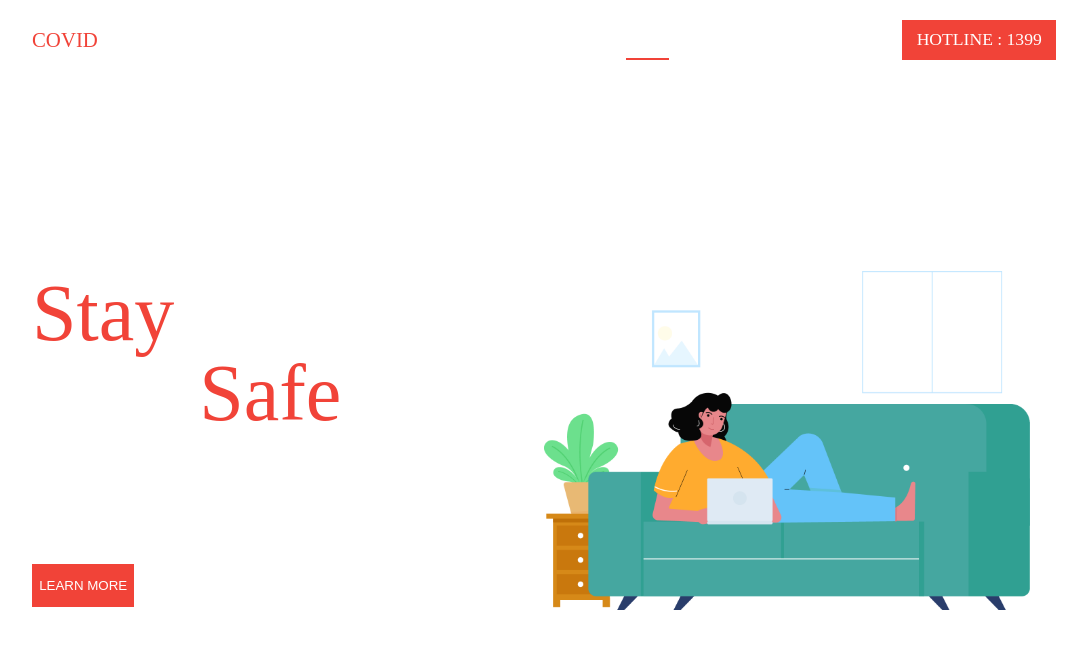
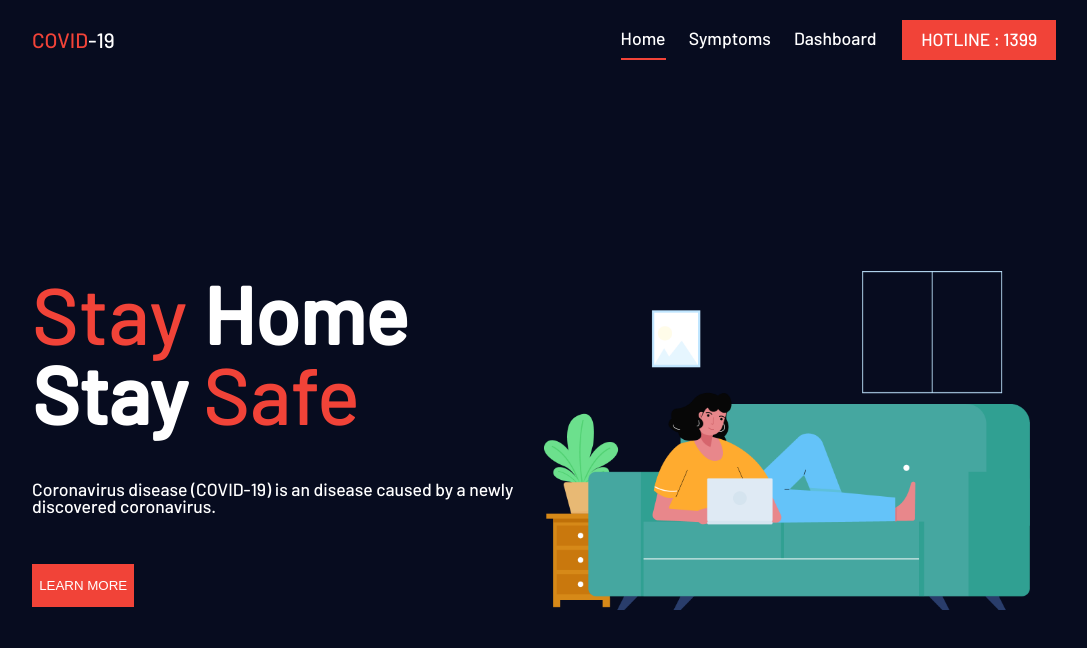
Before and after one commit to sum-in-e/covid19, a React (Create React App) app: page /#/ in a window 1280 px wide. Shown: the top 648 px of the page, without its empty margins (96-1183 px from the left). Built offline with nearby package versions, Linux system fonts and the light colour scheme.

Commit message:
body globalStyle 추가

```diff
--- a/src/styles/GlobalStyles.js
+++ b/src/styles/GlobalStyles.js
@@ -3,11 +3,18 @@ import reset from 'styled-reset';
 
 const globalStyles = createGlobalStyle`
     ${reset};
+
     a {
         text-decoration : none;
     }
+
     *{
         box-sizing : border-box;
+    }
+
+    body {
+        background-color: #070c1f;
+        font-family: 'Barlow', sans-serif;
     }
 `;
 
```
